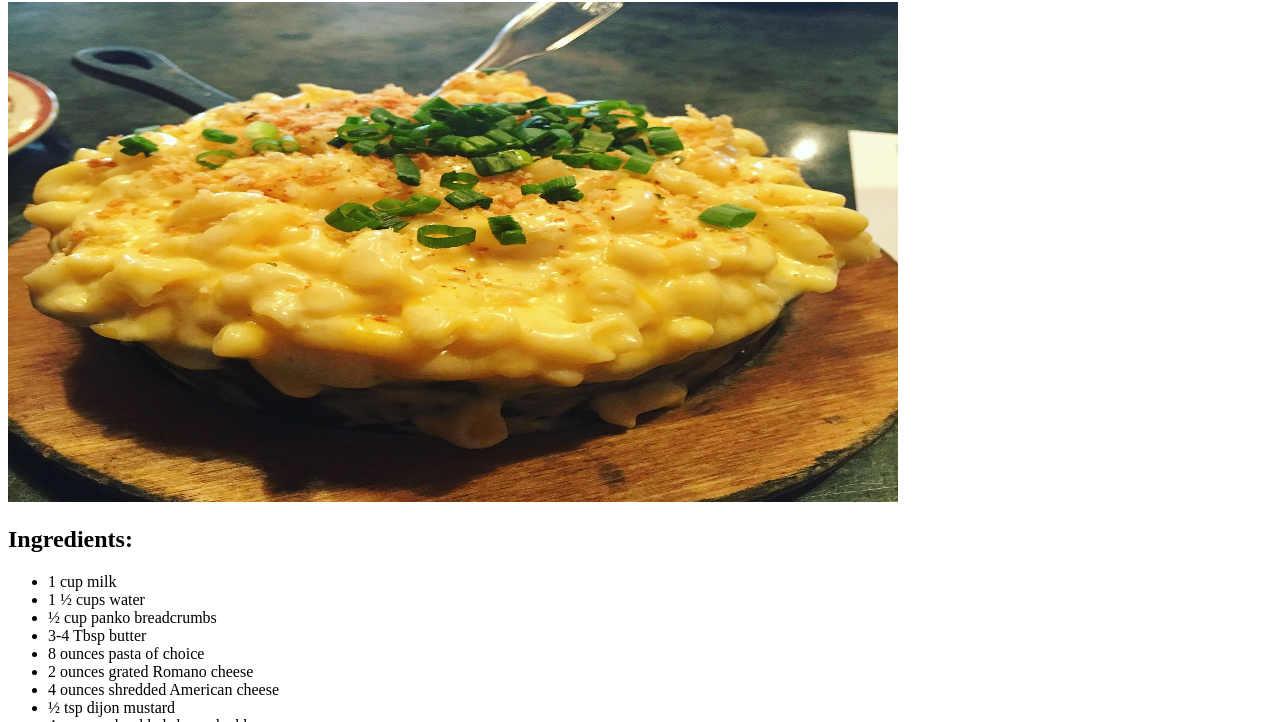
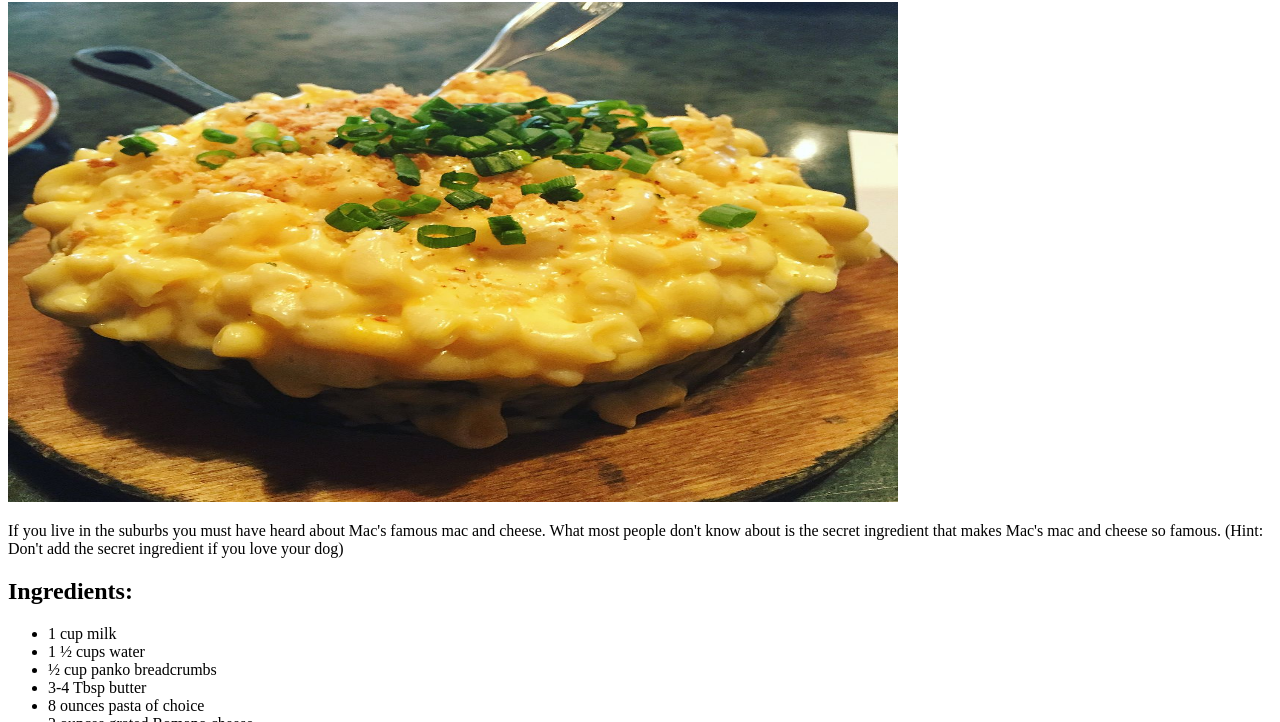
Before and after one commit to rohanjames1998/odin-recipes, a plain HTML site: page recipes/macs-famous-mcNcheese.html in a window 1280 px wide. Shown: the part 78-800 px from the top of the page. Drawn offline with Linux system fonts and the light colour scheme.

Commit message:
Add description to remaining recipes

```diff
--- a/recipes/macs-famous-mcNcheese.html
+++ b/recipes/macs-famous-mcNcheese.html
@@ -14,6 +14,10 @@
       height="500px"
       width="890px"
     />
+    <p>
+        If you live in the suburbs you must have heard about Mac's famous mac and cheese. What most people don't know about is the secret ingredient that makes Mac's mac and cheese so famous.
+        (Hint: Don't add the secret ingredient if you love your dog)
+    </p>
     <h2>Ingredients:</h2>
     <ul>
       <li>1 cup milk</li>
```
Also changed, not shown: recipes/milk-stake.html (+3 -0 lines).
